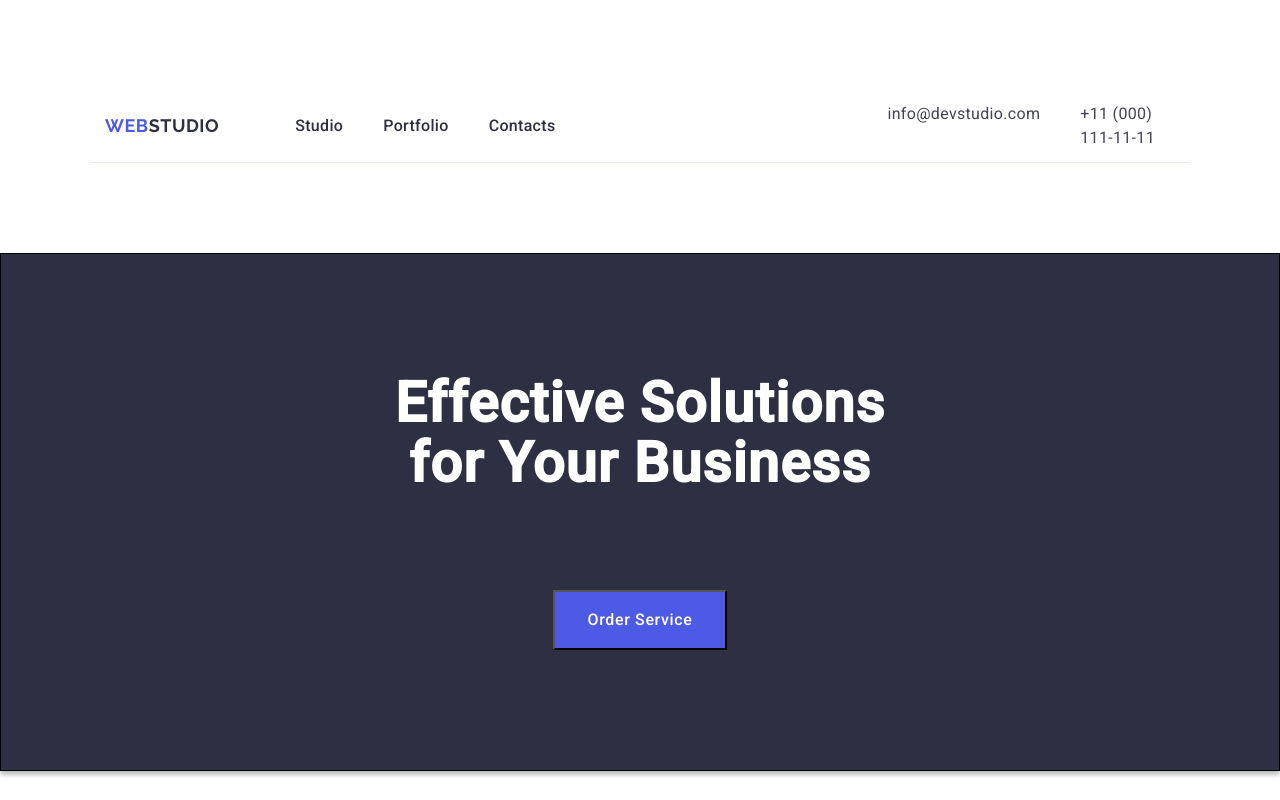
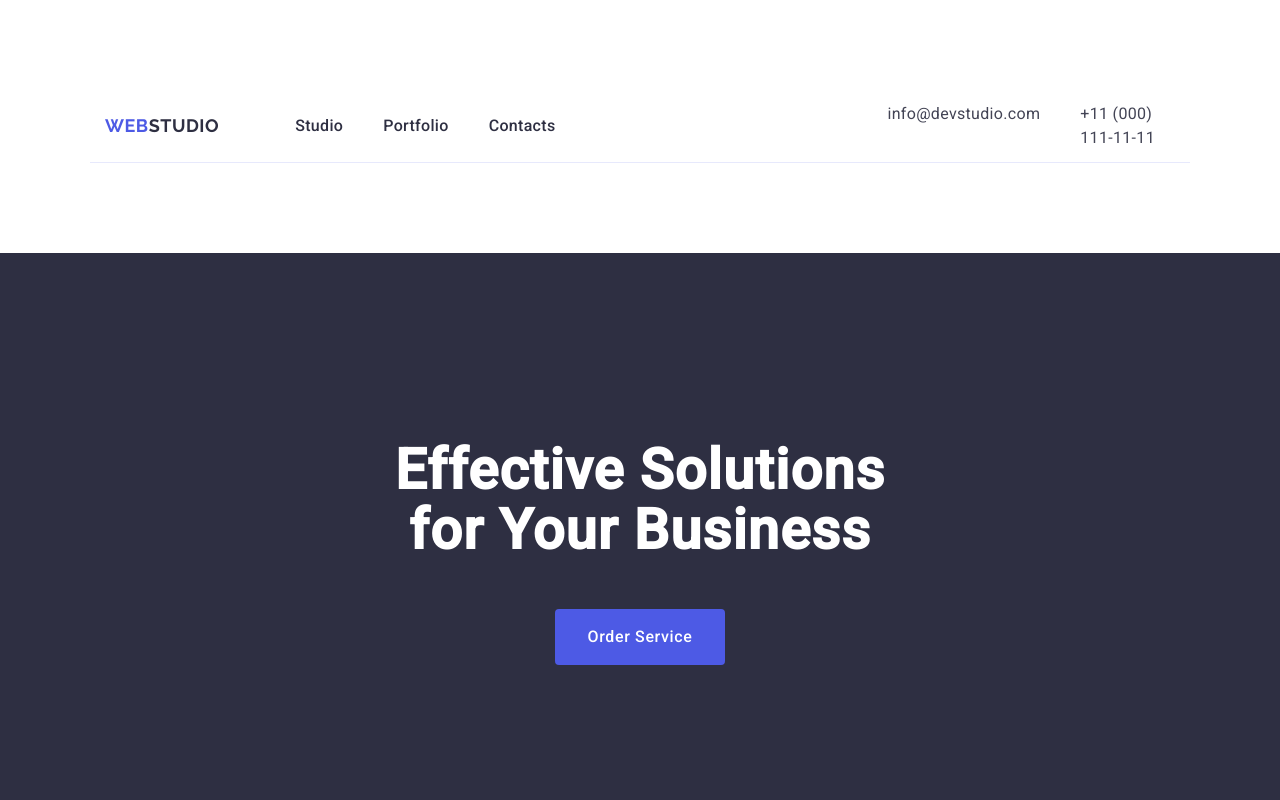
Before and after one commit to viktoria-kopach/goit-markup-hw-03, a plain HTML site: page index.html in a window 1280 px wide. Shown: the top 800 px of the page. Drawn offline with nearby package versions, Linux system fonts and the light colour scheme.

Commit message:
new file:   .vscode/settings.json 	modified:   css/styles.css 	modified:   index.html

```diff
--- a/css/styles.css
+++ b/css/styles.css
@@ -165,7 +165,6 @@ section {
     /* тут можливо помилка і потрібен спасе бетвін */
 }
 
-.header-menu-item {}
 
 .header-menu-link {
     display: flex;
@@ -179,17 +178,12 @@ section {
 
 /* Адреса хедера */
 
-.header-contacts {}
 
 .header-contacts-list {
     display: flex;
     font-style: normal;
     gap: 40px;
 }
-
-.header-contacts-item {}
-
-.header-contacts-link {}
 
 .header-contacts-link:hover,
 .header-contacts-link:focus {
@@ -199,13 +193,12 @@ section {
 /* Верхнє синє вікно */
 
 .hero-section {
-    border: 1px solid #000;
-    box-shadow: 0 4px 4px 0 rgba(0, 0, 0, 0.25);
-    background: #2e2f42;
-    width: 100%;
-    display: flex;
-    justify-content: center;
-    align-items: center;
+    letter-spacing: 0.02em;
+    background-color: #2e2f42;
+    color: #ffffff;
+    line-height: 1.07;
+    padding-top: 188px;
+    padding-bottom: 188px;
 }
 
 .hero-title {
@@ -214,27 +207,21 @@ section {
     margin: 0 auto 48px;
 }
 
-.hero-container {
-    flex-direction: column;
-    display: flex;
-    justify-content: center;
-    align-items: center;
-    gap: 48px;
-}
 
 .hero-button {
-    font-weight: 500;
-    line-height: 150%;
-    letter-spacing: 0.04em;
+    min-width: 169px;
     color: #fff;
     background-color: #4d5ae5;
+    letter-spacing: 0.04em;
     cursor: pointer;
-    display: flex;
-    flex-direction: row;
-    justify-content: flex-start;
-    align-items: center;
+    font-weight: 500;
+    line-height: 1.5;
+    margin: 0 auto;
+    display: block;
+    border-radius: 4px;
+
+    border: none;
     padding: 16px 32px;
-    margin: 0px 10px;
 }
 
 button:hover,
--- a/index.html
+++ b/index.html
@@ -73,7 +73,7 @@
       <main>
         <!-- Верхнє синє вікно -->
         <section class="hero-section">
-          <div class="container hero-container">
+          <div class="container">
             <h1 class="hero-title">Effective Solutions for Your Business</h1>
             <button type="button" class="hero-button">Order Service</button>
           </div>
```
